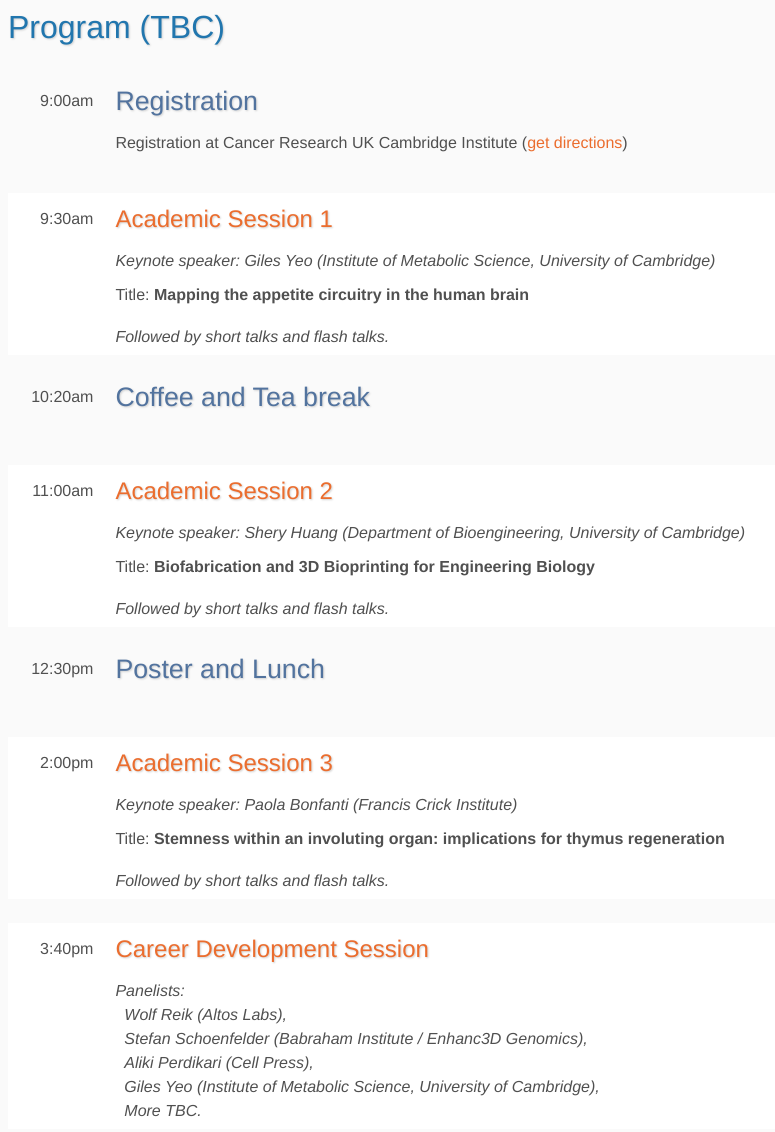
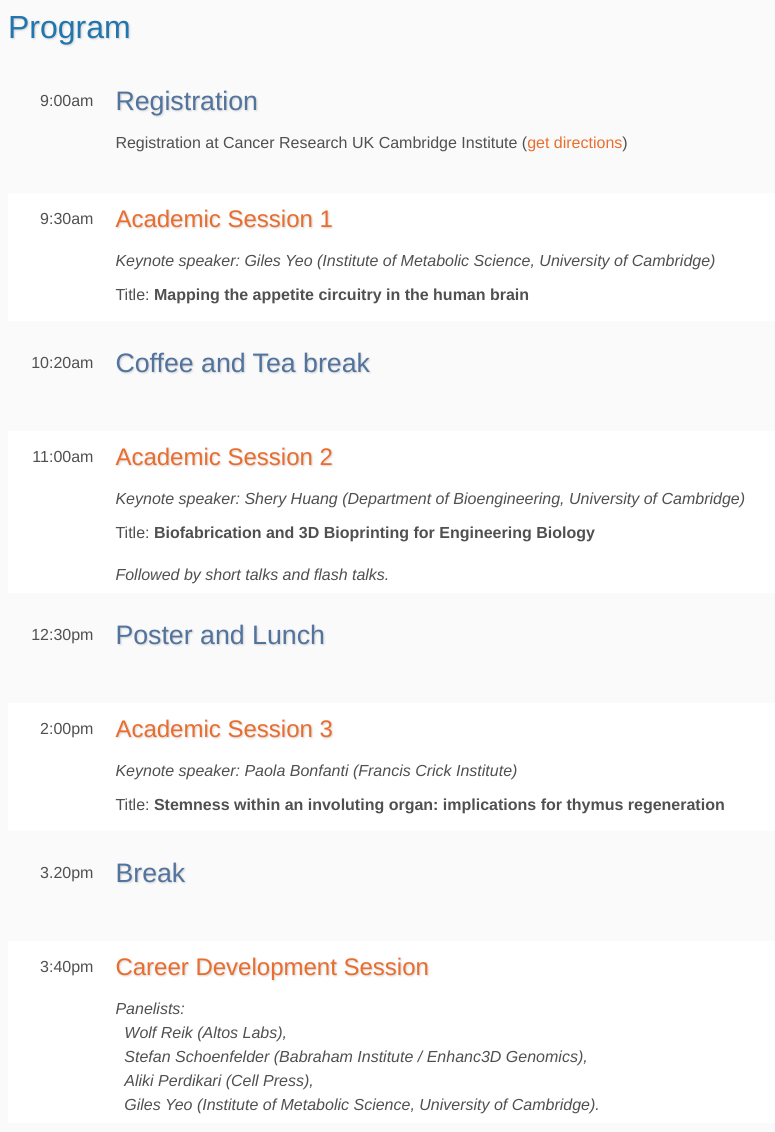
Before and after one commit to CamLS-committee/CamLS2024.github.io, a plain HTML site: page program/index.html in a window 1280 px wide. Shown: the part 640-1772 px from the top of the page, without its empty margins (132-907 px from the left). Drawn offline with nearby package versions, Linux system fonts and the light colour scheme; some packages are replaced by stand-ins of ours; files that its build step writes are made by us from their sources; a web font is replaced by a local one.

Commit message:
Update index.html

```diff
--- a/program/index.html
+++ b/program/index.html
@@ -59,7 +59,7 @@
         </tr>
     </table>
 
-    <h2>Program (TBC)</h2>
+    <h2>Program</h2>
 
     <table>
         <tr>
@@ -94,12 +94,6 @@
         <tr>
             <td class="abstract">
                 Title: <b>Mapping the appetite circuitry in the human brain</b>
-            </td>
-        </tr>
-        <tr>
-            <td></td>
-            <td class="speaker">
-                Followed by short talks and flash talks.
             </td>
         </tr>
     </table>
@@ -180,10 +174,19 @@
                 Title: <b>Stemness within an involuting organ: implications for thymus regeneration</b>
             </td>
         </tr>
+    </table>
+
+    <table>
         <tr>
-            <td></td>
-            <td class="speaker">
-                Followed by short talks and flash talks.
+            <td class="date" rowspan="2">
+                3.20pm
+            </td>
+            <td class="title-special">
+                Break
+            </td>
+        </tr>
+        <tr>
+            <td class="abstract">
             </td>
         </tr>
     </table>
@@ -203,8 +206,7 @@
                 <br>&nbsp;&nbsp;Wolf Reik (Altos Labs),
                 <br>&nbsp;&nbsp;Stefan Schoenfelder (Babraham Institute / Enhanc3D Genomics),
                 <br>&nbsp;&nbsp;Aliki Perdikari (Cell Press),
-                <br>&nbsp;&nbsp;Giles Yeo (Institute of Metabolic Science, University of Cambridge),
-                <br>&nbsp;&nbsp;More TBC.
+                <br>&nbsp;&nbsp;Giles Yeo (Institute of Metabolic Science, University of Cambridge).
             </td>
         </tr>
     </table>
```
